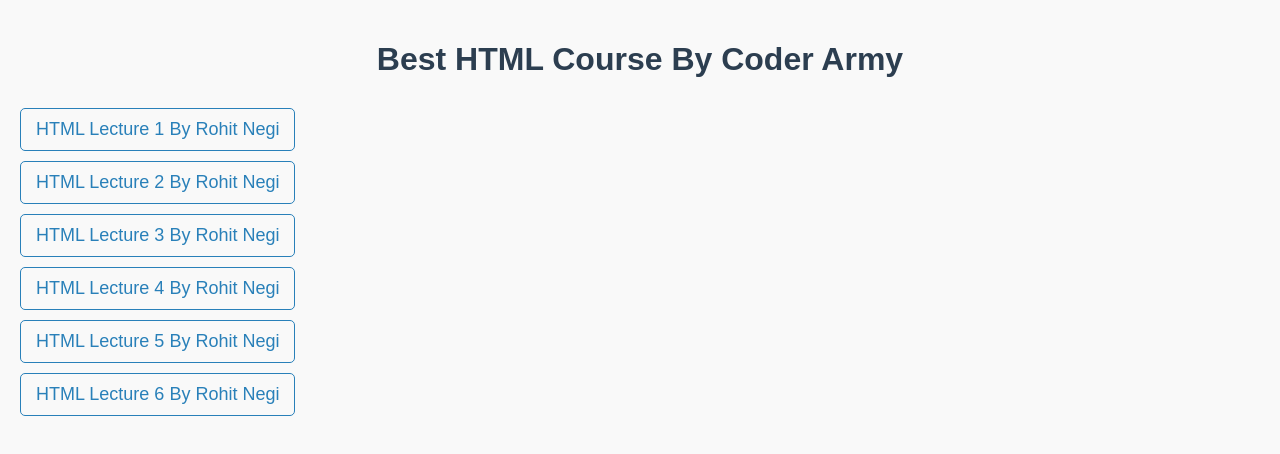
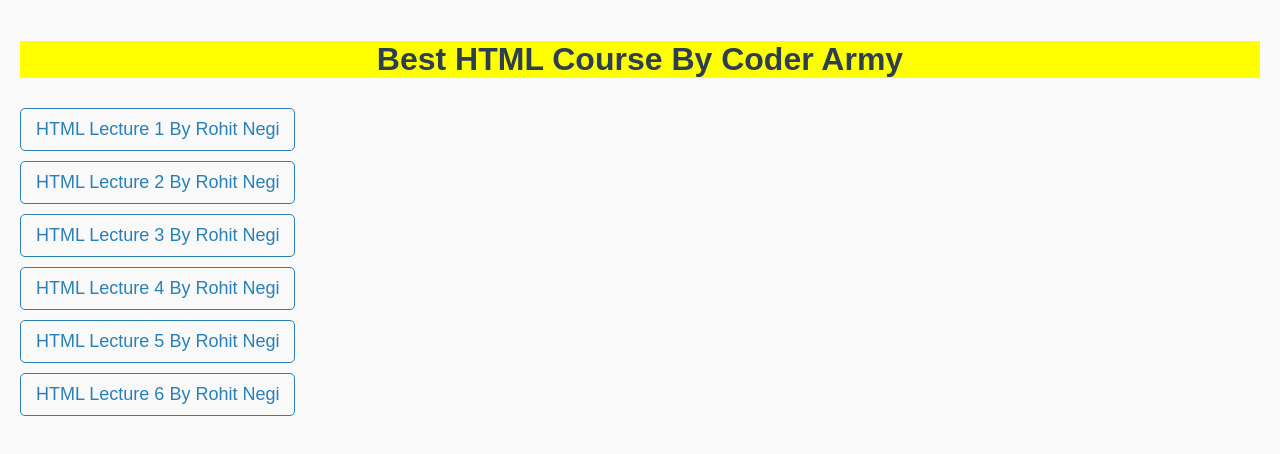
Before and after one commit to Arun-Kashyap86/myrepo, a plain HTML site: page index.html in a window 1280 px wide. Drawn offline with Linux system fonts and the light colour scheme.

Commit message:
header color added

```diff
--- a/index.html
+++ b/index.html
@@ -7,7 +7,7 @@
     <link rel="stylesheet" href="style.css  ">
 </head>
 <body>
-    <h1>Best HTML Course By Coder Army</h1>
+    <h1 style="background-color: yellow;">Best HTML Course By Coder Army</h1>
     <div><a href="lec1.html">HTML Lecture 1 By Rohit Negi</a></div>
     <div><a href="l2.pdf">HTML Lecture 2 By Rohit Negi</a></div>
     <div><a href="lec3.html">HTML Lecture 3 By Rohit Negi</a></div>
```
